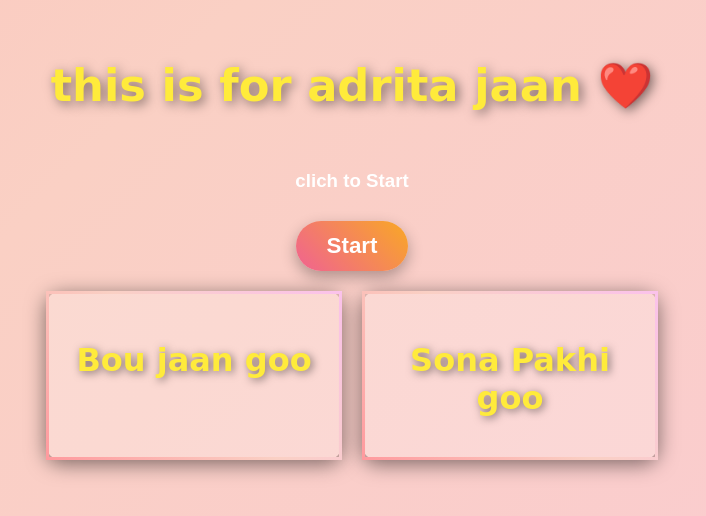
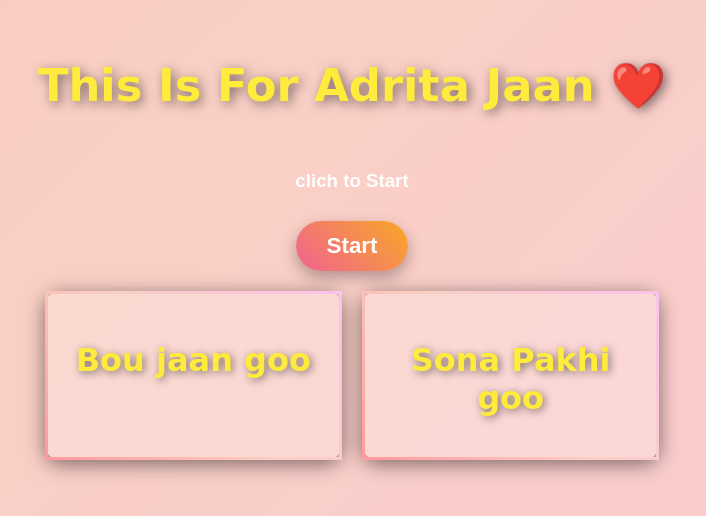
Before and after one commit to aslam1199/adrita, a plain HTML site: page index.html in a window 1280 px wide. Shown: the part 156-672 px from the top of the page, without its empty margins (288-994 px from the left). Drawn offline with Linux system fonts and the light colour scheme.

Commit message:
Update index.html

```diff
--- a/index.html
+++ b/index.html
@@ -10,7 +10,7 @@
 <body>
   <div class="container">
     <div class="start-section">
-      <h1>this is for adrita jaan ❤️</h1>
+      <h1>This Is For Adrita Jaan ❤️</h1>
       <h3>clich to Start</h3>
       <button id="start-btn">Start</button>
     </div>
```
